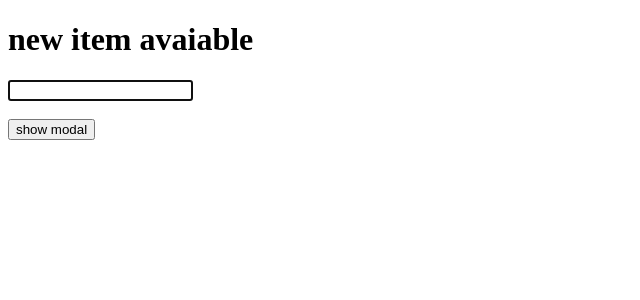
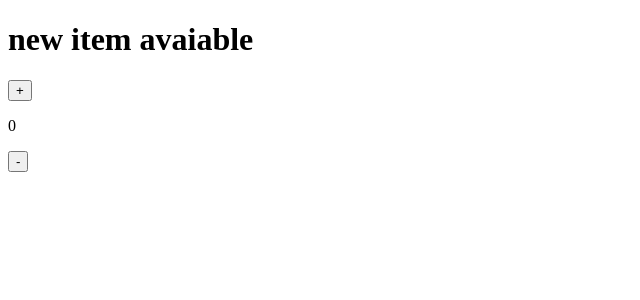
Before and after one commit to ekramulhasan/first_project, a Vue app: page / in a window 1280 px wide. Shown: the top 300 px of the page, without its empty margins (0-640 px from the left). Built offline with nearby package versions, Linux system fonts and the light colour scheme.

Commit message:
make component and include

```diff
--- a/src/App.vue
+++ b/src/App.vue
@@ -2,42 +2,14 @@
 
 <h1>{{ title }}</h1>
 
-<input type="text" ref="input">
-<br>
-<br>
-
-<div class="card">
-
-  <button @click="modal = true">show modal</button>
-
- <Teleport to="body">
-
-  <div v-if="modal" >
-  <p>hello world, this this modal here</p>
-  <button @click="modal = false">hide modal</button>
-  </div>
-
- </Teleport>
-
-</div>
-
-
+<Counter />
 
 </template>
 
 <script setup>
-import { onBeforeMount,ref,onMounted } from 'vue';
+import { ref } from 'vue';
+import Counter from './components/Counter.vue';
 
 let title = ref('new item avaiable');
-const input = ref(null);
-
-let modal = ref(false);
-
-onMounted(() => {
-  input.value.focus()
-  console.log(input.value);
-});
-
-
 
 </script>
--- /dev/null
+++ b/src/components/Counter.vue
@@ -0,0 +1,19 @@
+<template>
+
+<div class="">
+
+<button @click="count++">+</button>
+<p>{{ count }}</p>
+<button @click="count--">-</button>
+
+</div>
+
+</template>
+
+<script setup>
+import { ref} from 'vue';
+
+let count = ref(0);
+
+
+</script>
```
